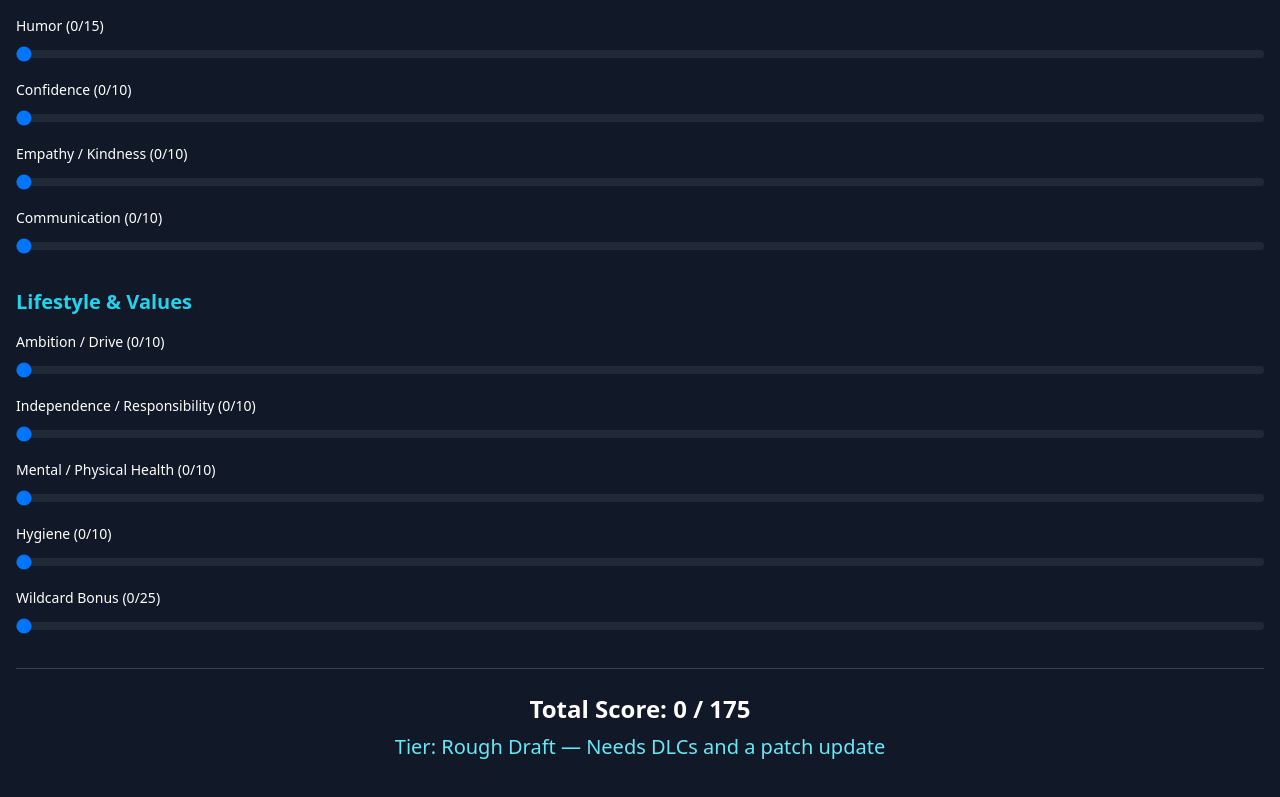
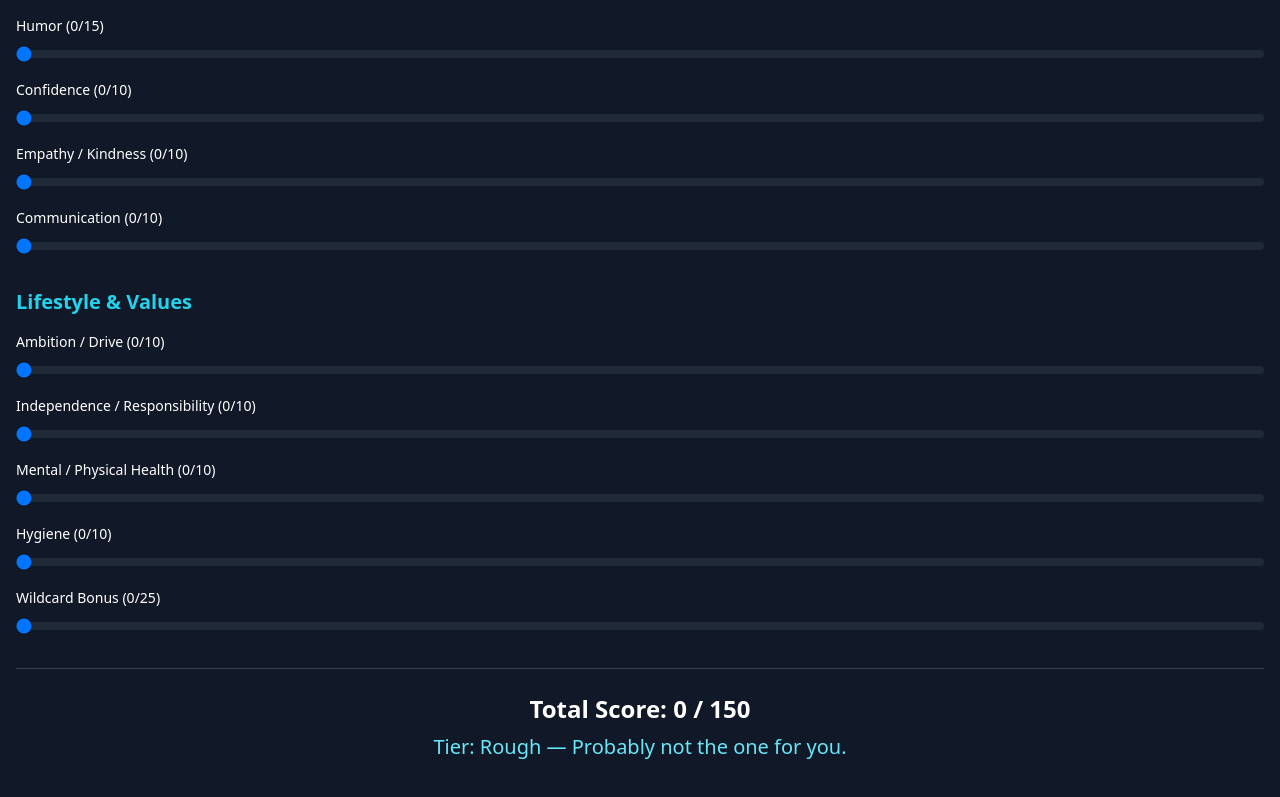
Before and after one commit to TyroneWillings1/thefinetest, a React (Create React App) app: page / in a window 1280 px wide. Shown: the part 565-1362 px from the top of the page. Built offline with nearby package versions, Linux system fonts and the light colour scheme.

Commit message:
Fix score total and tier descriptions

```diff
--- a/src/App.js
+++ b/src/App.js
@@ -2,42 +2,46 @@ import { useState } from "react";
 import "./index.css";
 
 const traitGroups = {
-  "Appearance": [
+  Appearance: [
     { label: "Face", max: 20 },
     { label: "Hair", max: 10 },
     { label: "Legs", max: 10 },
-    { label: "Body Proportion", max: 10 }
+    { label: "Body Proportion", max: 10 },
   ],
   "Personality & Mind": [
     { label: "Intelligence", max: 15 },
     { label: "Humor", max: 15 },
     { label: "Confidence", max: 10 },
     { label: "Empathy / Kindness", max: 10 },
-    { label: "Communication", max: 10 }
+    { label: "Communication", max: 10 },
   ],
   "Lifestyle & Values": [
     { label: "Ambition / Drive", max: 10 },
     { label: "Independence / Responsibility", max: 10 },
     { label: "Mental / Physical Health", max: 10 },
     { label: "Hygiene", max: 10 },
-    { label: "Wildcard Bonus", max: 25 }
-  ]
+    { label: "Wildcard Bonus", max: 25 },
+  ],
 };
 
 const allTraits = Object.values(traitGroups).flat();
 
 function getTier(score) {
-  if (score >= 150) return "God Tier — You’re legally required to fall in love";
-  if (score >= 140) return "Elite — Marry them yesterday";
-  if (score >= 120) return "Exceptional — A rare gem";
-  if (score >= 90) return "High Quality — Built different in all the right ways";
+  if (score >= 150) return "God Tier — Marry her immediately.";
+  if (score >= 140) return "Elite — Too good to be true, investigate further.";
+  if (score >= 120) return "Exceptional — A rare gem, lock that down.";
+  if (score >= 90) return "High Quality — Built different in all the right ways.";
   if (score >= 50) return "Average — There’s potential!";
-  return "Rough Draft — Needs DLCs and a patch update";
+  return "Rough — Probably not the one for you.";
 }
 
 export default function App() {
   const [scores, setScores] = useState(Array(allTraits.length).fill(0));
-  const total = scores.reduce((sum, val) => sum + Number(val), 0);
+
+  const total = scores
+    .slice(0, allTraits.length - 1) // exclude Wildcard Bonus
+    .reduce((sum, val) => sum + Number(val), 0);
+
   const tier = getTier(total);
 
   const handleChange = (index, value) => {
@@ -93,7 +97,7 @@ export default function App() {
       ))}
 
       <hr className="border-gray-700 my-6" />
-      <h2 className="text-2xl font-bold text-center">Total Score: {total} / 175</h2>
+      <h2 className="text-2xl font-bold text-center">Total Score: {total} / 150</h2>
       <h3 className="text-xl text-center text-cyan-300 mt-2">Tier: {tier}</h3>
     </div>
   );
```
